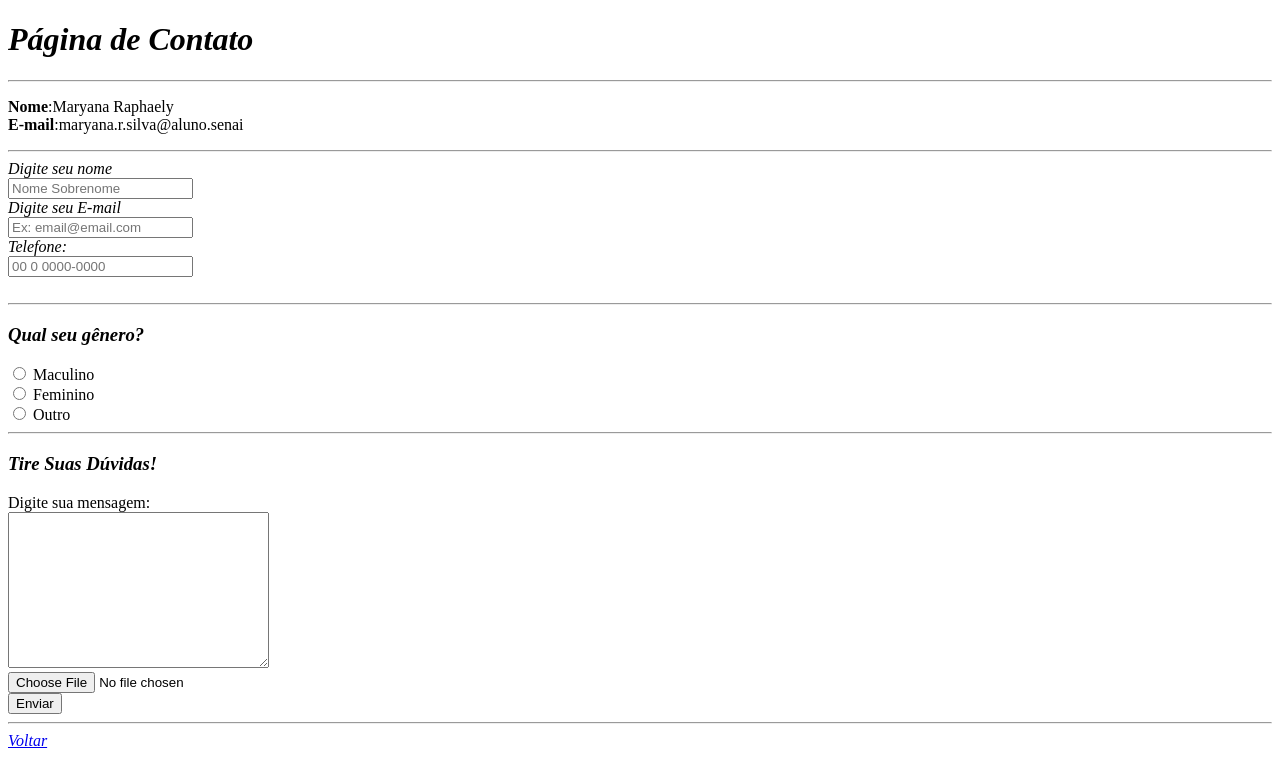
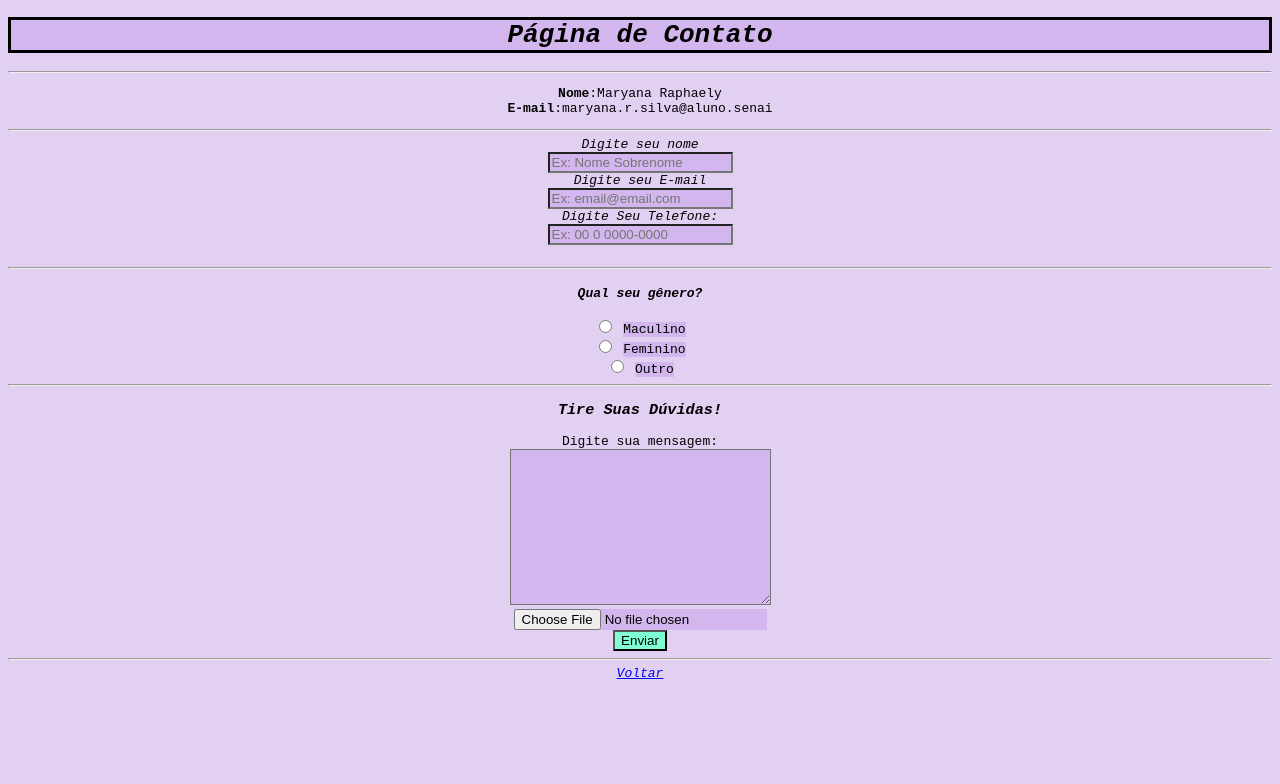
Before and after one commit to mraphaely/maryanaraphaely, a plain HTML site: page contato.html in a window 1280 px wide. Drawn offline with Linux system fonts and the light colour scheme.

Commit message:
Add files via upload

```diff
--- a/contato.html
+++ b/contato.html
@@ -5,9 +5,10 @@
     <meta http-equiv="X-UA-Compatible" content="IE=edge">
     <meta name="viewport" content="width=device-width, initial-scale=1.0">
     <title>Maryana Raphaely Contatopage</title>
+    <link rel="stylesheet" href="./style.css">
 </head>
 <body>
-    <h1><em>Página de Contato</em></h1>
+    <h1 class="titulos"><em>Página de Contato</em></h1>
 <hr>
     <p>
        <strong>Nome</strong>:Maryana Raphaely <br>
@@ -15,38 +16,36 @@
    </p>
 <form action="mailto:maryana.r.silva@aluno.senai" method="post">
 
+<hr>
+
+        <label class="label" for="nome"><em>Digite seu nome</em></label> <br>
+        <input type="text" name="nome" placeholder="Ex: Nome Sobrenome" required="true" class="input"><br>
 
 
-<hr>
-
-        <label for="nome"><em>Digite seu nome</em></label> <br>
-        <input type="text" name="nome" placeholder="Nome Sobrenome" required="true"><br>
+        <labe class="label"l for="email"><em>Digite seu E-mail</em></label><br>
+        <input type="email" id="email" placeholder="Ex: email@email.com" required  class="input"><br>
 
 
-        <label for="email"><em>Digite seu E-mail</em></label><br>
-        <input type="email" id="email" placeholder="Ex: email@email.com" required><br>
-
-
-        <label><em>Telefone:</em></label> <br>
-        <input type="tel" placeholder="00 0 0000-0000" required><br>
+        <label><em class="label">Digite Seu Telefone:</em></label> <br>
+        <input type="tel" placeholder="Ex: 00 0 0000-0000" required  class="input"><br>
  <br>
 <hr>
-       <h3><em>Qual seu gênero?</em>
+       <h3><em class="label">Qual seu gênero?</em>
        </h3>
 
         <input type="radio" name="genero">
-        <label>Maculino</label> <br>
+        <label class="input">Maculino</label> <br>
         <input type="radio" name="genero">
-        <label>Feminino</label> <br>
+        <label class="input">Feminino</label> <br>
         <input type="radio" name="genero">
-        <label>Outro</label> <br>
+        <label class="input">Outro</label> <br>
 <hr>
 <h3><em>Tire Suas Dúvidas!</em></h3>
-        <label for="mensagem">Digite sua mensagem:</label><br>
-        <textarea cols="30" rows="10"></textarea> <br>
+        <label class="label" for="mensagem">Digite sua mensagem:</label><br>
+        <textarea cols="30" rows="10" class="input"></textarea> <br>
 
-        <input type="file"><br>
-        <input type="submit" value="Enviar"><br>
+        <input type="file" class="input"><br>
+        <input type="submit" value="Enviar" id="enviar"><br>
     </form>
 
 <hr>
--- /dev/null
+++ b/style.css
@@ -0,0 +1,44 @@
+body{
+    text-align: center;
+    font-family: monospace;
+    background-color: rgba(190, 149, 228, 0.445);
+}
+#table{
+    background:  rgba(190, 149, 228, 0.445);
+    text-align: center;
+}
+.titulos{
+    background-color: rgba(190, 149, 228, 0.445) ;
+    border: 3px;
+    border-color: black;
+    border-style: solid;
+}
+/*contato*/
+.label{
+ font-size: medium;
+ font-family: monospace;
+}
+#enviar{
+    background: aquamarine;
+    color: black;
+}
+.inupt{
+    background: rgba(190, 149, 228, 0.445);
+    color: gray;
+}
+
+/*hobby*/
+.img{
+    background-color: rgba(190, 149, 228, 0.445) ;
+    border: 3px;
+    border-color: black;
+    border-style: solid;
+}
+.nomeclaturaimg{
+    font-size: medium;
+    font-family: monospace;
+    font-weight: bold;
+}
+.input{
+    background:  rgba(190, 149, 228, 0.445);
+}
```
Also changed, not shown: hobby.html (+10 -9 lines), index.html (+3 -2 lines).
